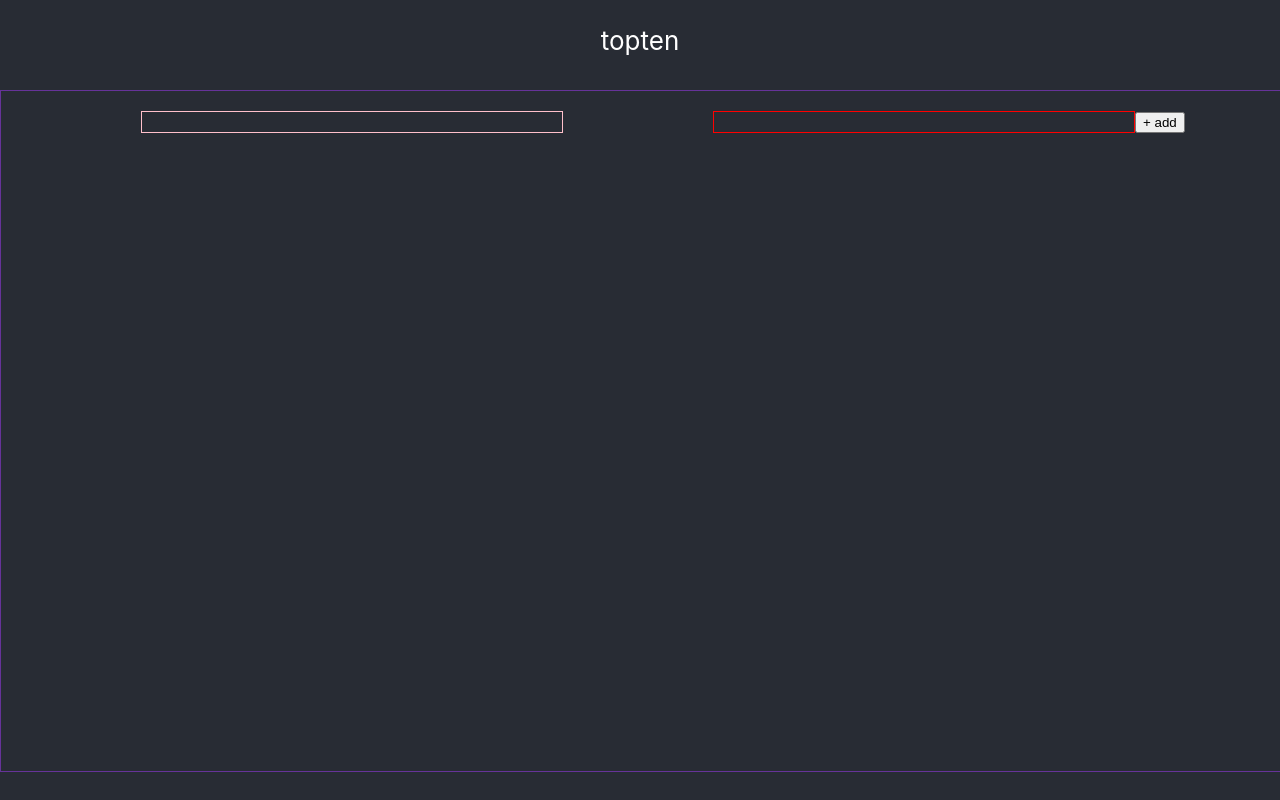
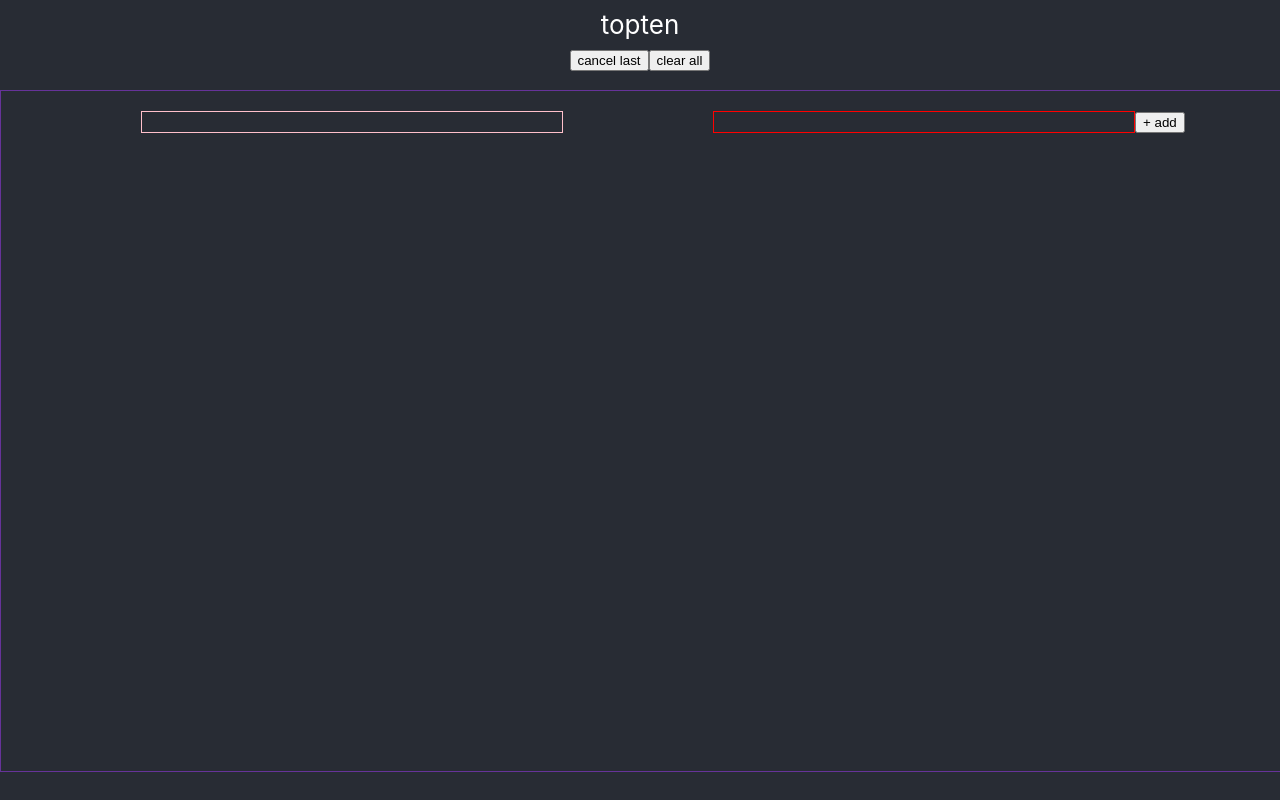
Before and after one commit to plisken1997/topten, a React (Create React App) app in the folder front/topten/: page / in a window 1280 px wide. Shown: the top 800 px of the page. Built offline with nearby package versions, Linux system fonts and the light colour scheme.

Commit message:
[feat] prepare UI content rollback

```diff
--- a/front/topten/src/App.js
+++ b/front/topten/src/App.js
@@ -13,6 +13,10 @@ function App() {
       <div className="App">
         <header className="App-header">
           topten
+          <div>
+            <button>cancel last</button>
+            <button>clear all</button>
+          </div>
         </header>
         <ToptenCards/>
       </div>
```
